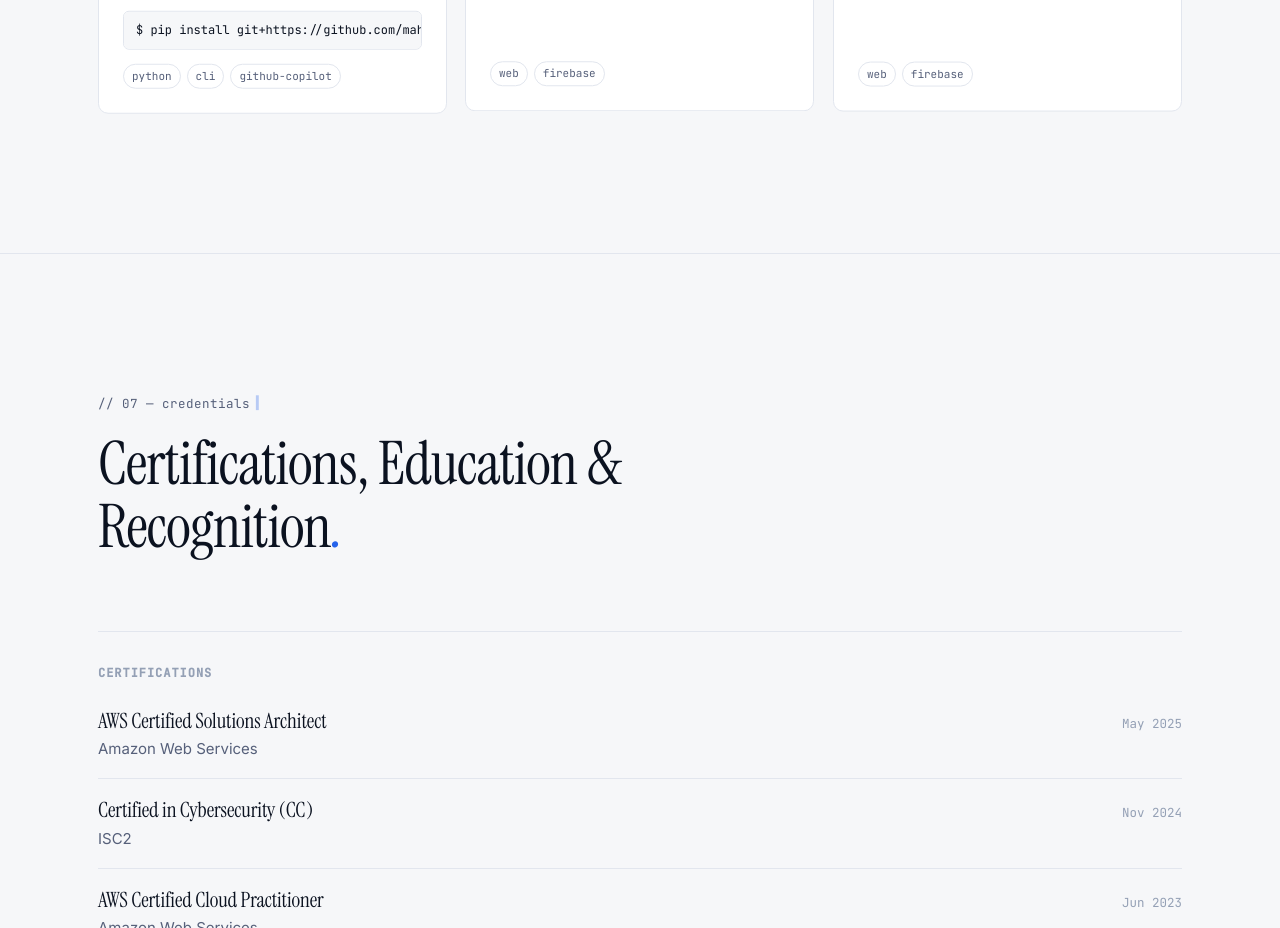
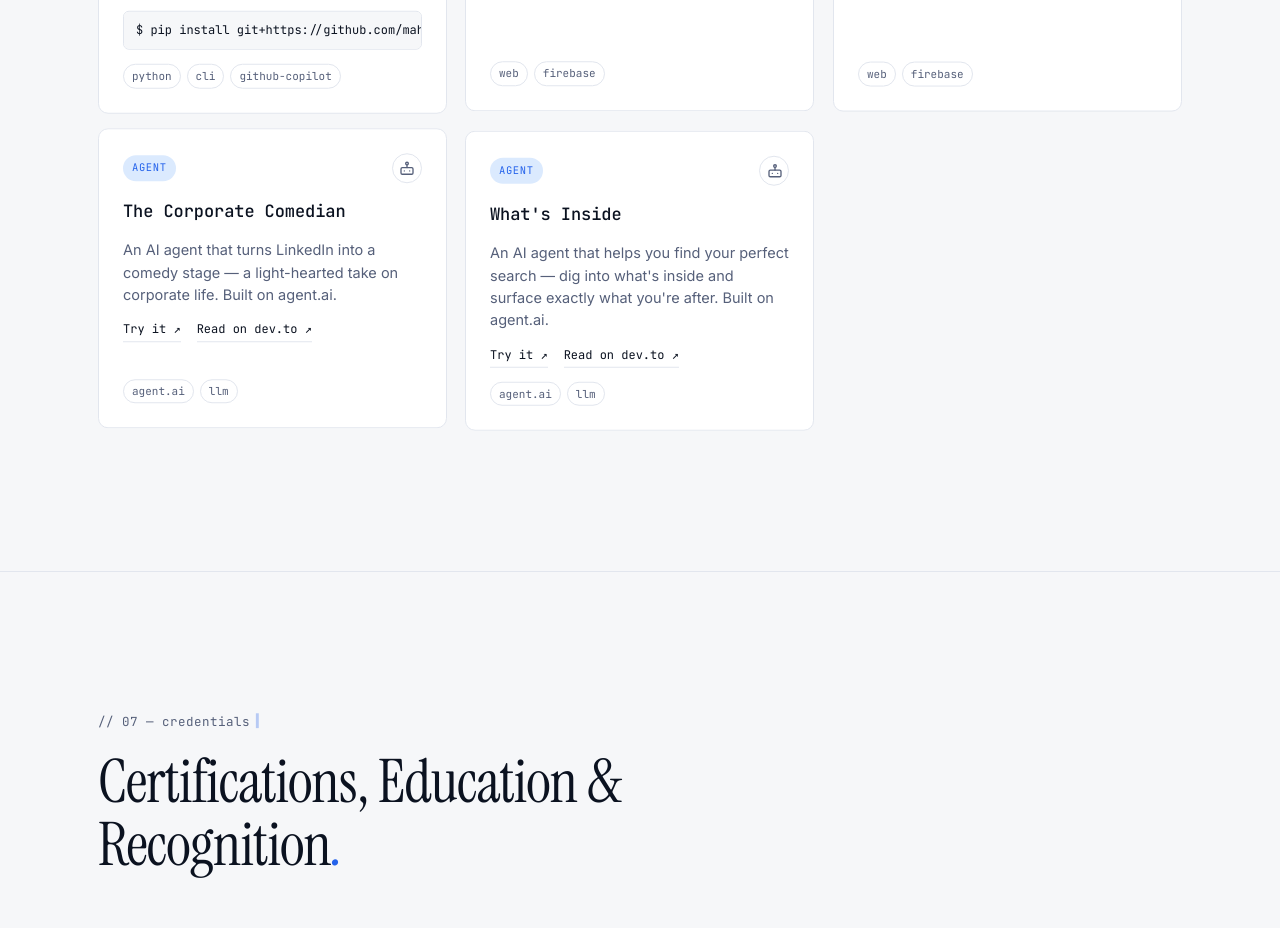
Before and after one commit to mahupreti/portfolio-website, a plain HTML site: page index.html in a window 1280 px wide. Shown: the part 7407-8335 px from the top of the page. Drawn offline with Linux system fonts and the light colour scheme.

Commit message:
add Corporate Comedian and What's Inside agent.ai cards to fun projects

```diff
--- a/index.html
+++ b/index.html
@@ -605,6 +605,52 @@
             </ul>
           </article>
 
+          <article class="goodie-card reveal reveal--pop float-ambient">
+            <header class="goodie-card__head">
+              <span class="goodie-card__type">Agent</span>
+              <a class="goodie-card__link" href="https://agent.ai/agent/the-corporate-comedian" target="_blank" rel="noopener noreferrer" aria-label="Try The Corporate Comedian on agent.ai">
+                <svg viewBox="0 0 24 24" fill="none" stroke="currentColor" stroke-width="2" stroke-linecap="round" stroke-linejoin="round" width="16" height="16" aria-hidden="true">
+                  <rect x="3" y="11" width="18" height="10" rx="2"/><circle cx="12" cy="5" r="2"/><path d="M12 7v4"/><line x1="8" y1="16" x2="8" y2="16"/><line x1="16" y1="16" x2="16" y2="16"/>
+                </svg>
+              </a>
+            </header>
+            <h3 class="goodie-card__title">The Corporate Comedian</h3>
+            <p class="goodie-card__desc">
+              An AI agent that turns LinkedIn into a comedy stage — a light-hearted take
+              on corporate life. Built on agent.ai.
+            </p>
+            <div class="goodie-card__links">
+              <a href="https://agent.ai/agent/the-corporate-comedian" target="_blank" rel="noopener noreferrer">Try it ↗</a>
+              <a href="https://dev.to/mahupreti/the-corporate-comedian-turning-linkedin-into-laughin-46de" target="_blank" rel="noopener noreferrer">Read on dev.to ↗</a>
+            </div>
+            <ul class="goodie-card__tags">
+              <li>agent.ai</li><li>llm</li>
+            </ul>
+          </article>
+
+          <article class="goodie-card reveal reveal--pop float-ambient">
+            <header class="goodie-card__head">
+              <span class="goodie-card__type">Agent</span>
+              <a class="goodie-card__link" href="https://agent.ai/agent/whats-inside" target="_blank" rel="noopener noreferrer" aria-label="Try What's Inside on agent.ai">
+                <svg viewBox="0 0 24 24" fill="none" stroke="currentColor" stroke-width="2" stroke-linecap="round" stroke-linejoin="round" width="16" height="16" aria-hidden="true">
+                  <rect x="3" y="11" width="18" height="10" rx="2"/><circle cx="12" cy="5" r="2"/><path d="M12 7v4"/><line x1="8" y1="16" x2="8" y2="16"/><line x1="16" y1="16" x2="16" y2="16"/>
+                </svg>
+              </a>
+            </header>
+            <h3 class="goodie-card__title">What's Inside</h3>
+            <p class="goodie-card__desc">
+              An AI agent that helps you find your perfect search — dig into what's inside
+              and surface exactly what you're after. Built on agent.ai.
+            </p>
+            <div class="goodie-card__links">
+              <a href="https://agent.ai/agent/whats-inside" target="_blank" rel="noopener noreferrer">Try it ↗</a>
+              <a href="https://dev.to/mahupreti/whats-inside-find-your-perfect-search-5egl" target="_blank" rel="noopener noreferrer">Read on dev.to ↗</a>
+            </div>
+            <ul class="goodie-card__tags">
+              <li>agent.ai</li><li>llm</li>
+            </ul>
+          </article>
+
         </div>
       </div>
     </section>
--- a/styles.css
+++ b/styles.css
@@ -752,6 +752,23 @@ em {
   overflow-x: auto;
   white-space: nowrap;
   line-height: 1.4;
+}
+.goodie-card__links {
+  display: flex;
+  flex-wrap: wrap;
+  gap: 16px;
+}
+.goodie-card__links a {
+  font-family: var(--mono);
+  font-size: 12px;
+  color: var(--text);
+  border-bottom: 1px solid var(--border);
+  padding-bottom: 1px;
+  transition: color 180ms var(--ease), border-color 180ms var(--ease);
+}
+.goodie-card__links a:hover {
+  color: var(--accent);
+  border-bottom-color: var(--accent);
 }
 .goodie-card__tags {
   display: flex;
```
